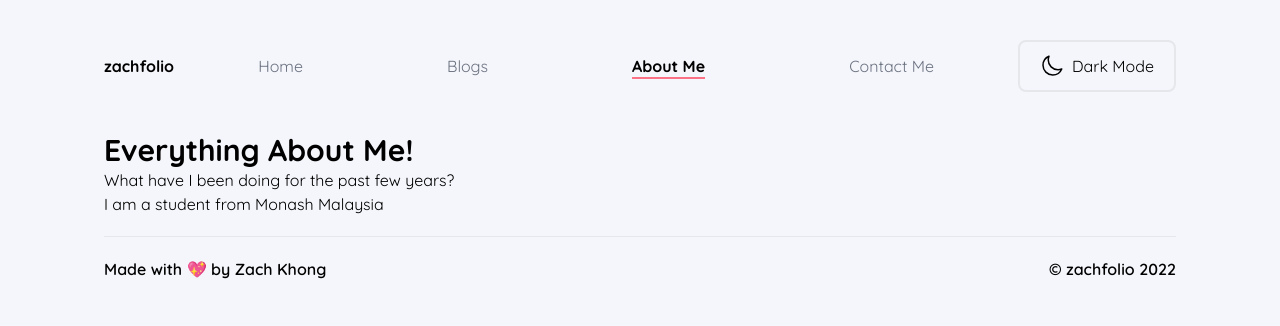
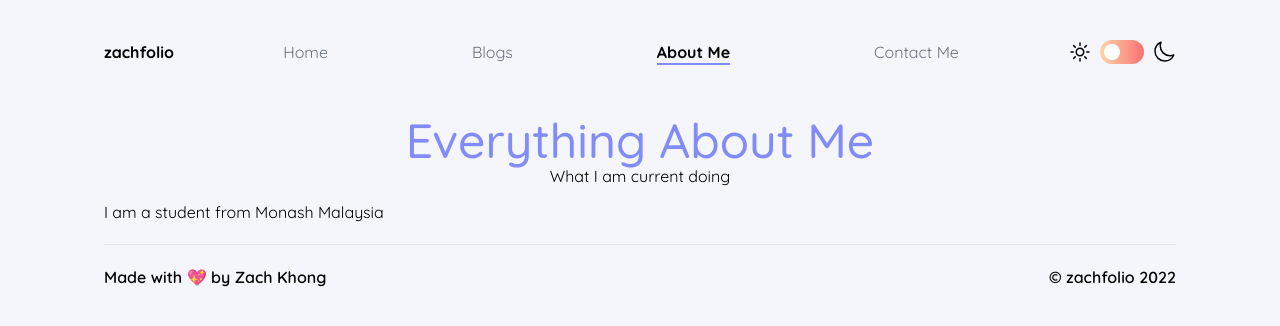
Before and after one commit to multipletwigs/zachfolio-v2, a Next.js app: page /about in a window 1280 px wide. Shown: the top 326 px of the page. Built offline with nearby package versions, Linux system fonts and the light colour scheme.

Commit message:
added in light/dark mode

```diff
--- a/components/NavBar.tsx
+++ b/components/NavBar.tsx
@@ -1,8 +1,6 @@
-import { useEffect, useState } from "react";
 import NextLink from 'next/link';
-import { siteMetaData } from "../data/siteMetadata";
 import { useRouter } from "next/router";
-import { useTheme } from 'next-themes'
+import ColorModeToggle from "./colorModeToggle";
 
 interface NavItemType {
   href: string,
@@ -16,7 +14,7 @@ const NavItem = ({ href, navTitle }: NavItemType) => {
   return (
     <NextLink className={'p-10 hover:bg-slate-50'} href={href}>
       <a className={`${isActive ? 'font-bold p-3 hover:bg-slate-50/10' : 'font-normal text-gray-500 p-3 hover:bg-slate-50/10'}`}>
-        <span className={`${isActive ? 'py-[1px] border-b-2 border-rose-400' : 'capsize'}`}>
+        <span className={`${isActive ? 'py-[1px] border-b-2 border-indigo-400' : 'capsize'}`}>
           {navTitle}
         </span>
       </a>
@@ -24,12 +22,7 @@ const NavItem = ({ href, navTitle }: NavItemType) => {
   )
 }
 
-
 const NavBar = () => {
-  const [mounted, setMounted] = useState(false);
-  const { resolvedTheme, setTheme } = useTheme();
-
-  useEffect(() => setMounted(true), []);
 
   return (
     <div className={"relative"}>
@@ -41,32 +34,7 @@ const NavBar = () => {
           <NavItem href={"/about"} navTitle="About Me"></NavItem>
           <NavItem href={"/contact"} navTitle="Contact Me"></NavItem>
         </div>
-        <button aria-label="Toggle Color Mode" type="button"
-          className="invisible sm:visible flex items-center justify-center
-           rounded-lg border-2 px-5 py-3 hover:bg-[#EAEDFF] transition-all duration-300 dark:hover:bg-black"
-          onClick={() => {
-            setTheme(resolvedTheme === 'dark' ? 'light' : 'dark')
-          }
-          }>
-          {
-            mounted && (
-              <div>
-                {
-                  resolvedTheme === 'dark' ?
-                    <div className="flex gap-2">
-                      <svg xmlns="http://www.w3.org/2000/svg" fill="none" viewBox="0 0 24 24" stroke-width="1.5" stroke="currentColor" className="w-6 h-6">
-                        <path stroke-linecap="round" stroke-linejoin="round" d="M12 3v2.25m6.364.386l-1.591 1.591M21 12h-2.25m-.386 6.364l-1.591-1.591M12 18.75V21m-4.773-4.227l-1.591 1.591M5.25 12H3m4.227-4.773L5.636 5.636M15.75 12a3.75 3.75 0 11-7.5 0 3.75 3.75 0 017.5 0z" />
-                      </svg>
-                      Light Mode
-                    </div> : <div className="flex gap-2"><svg xmlns="http://www.w3.org/2000/svg" fill="none" viewBox="0 0 24 24" stroke-width="1.5" stroke="currentColor" className="w-6 h-6">
-                      <path stroke-linecap="round" stroke-linejoin="round" d="M21.752 15.002A9.718 9.718 0 0118 15.75c-5.385 0-9.75-4.365-9.75-9.75 0-1.33.266-2.597.748-3.752A9.753 9.753 0 003 11.25C3 16.635 7.365 21 12.75 21a9.753 9.753 0 009.002-5.998z" />
-                    </svg>
-                      Dark Mode</div>
-                }
-              </div>
-            )
-          }
-        </button>
+        <ColorModeToggle/>
       </div>
     </div>
   )
--- /dev/null
+++ b/components/PageHeader.tsx
@@ -0,0 +1,18 @@
+import React from 'react'
+
+interface PageHeader {
+    title: string,
+    desc: string
+}
+
+
+const PageHeader = ({title, desc}: PageHeader) => {
+  return (
+    <header className="text-center py-3 font-sans">
+        <h1 className="text-5xl font-medium text-indigo-400">{title}</h1>
+        <h3 className="text">{desc}</h3>
+    </header>
+  )
+}
+
+export default PageHeader
--- /dev/null
+++ b/components/colorModeToggle.tsx
@@ -0,0 +1,72 @@
+import { useEffect, useState } from 'react'
+import { Switch } from '@headlessui/react'
+import { useTheme } from 'next-themes';
+
+// const ref = () => {
+// 	return (
+// 		<button aria-label="Toggle Color Mode" type="button"
+//           className="invisible sm:visible flex items-center justify-center
+//            rounded-lg border-2 px-5 py-3 hover:bg-[#EAEDFF] transition-all duration-300 dark:hover:bg-black"
+//           onClick={() => {
+//             setTheme(resolvedTheme === 'dark' ? 'light' : 'dark')
+//           }
+//           }>
+//           {
+//             mounted && (
+//               <div>
+//                 {
+//                   resolvedTheme === 'dark' ?
+//                     <div className="flex gap-2">
+//                       <svg xmlns="http://www.w3.org/2000/svg" fill="none" viewBox="0 0 24 24" stroke-width="1.5" stroke="currentColor" className="w-6 h-6">
+//                         <path stroke-linecap="round" stroke-linejoin="round" d="M12 3v2.25m6.364.386l-1.591 1.591M21 12h-2.25m-.386 6.364l-1.591-1.591M12 18.75V21m-4.773-4.227l-1.591 1.591M5.25 12H3m4.227-4.773L5.636 5.636M15.75 12a3.75 3.75 0 11-7.5 0 3.75 3.75 0 017.5 0z" />
+//                       </svg>
+//                       Light Mode
+//                     </div> : <div className="flex gap-2"><svg xmlns="http://www.w3.org/2000/svg" fill="none" viewBox="0 0 24 24" stroke-width="1.5" stroke="currentColor" className="w-6 h-6">
+//                       <path stroke-linecap="round" stroke-linejoin="round" d="M21.752 15.002A9.718 9.718 0 0118 15.75c-5.385 0-9.75-4.365-9.75-9.75 0-1.33.266-2.597.748-3.752A9.753 9.753 0 003 11.25C3 16.635 7.365 21 12.75 21a9.753 9.753 0 009.002-5.998z" />
+//                     </svg>
+//                       Dark Mode</div>
+//                 }
+//               </div>
+//             )
+//           }
+//         </button>
+// 	)
+
+// }
+
+const ColorModeToggle = () => {
+	const [mounted, setMounted] = useState(false);
+	const { resolvedTheme, setTheme } = useTheme();
+
+	useEffect(() => {
+		setMounted(true);
+	})
+
+  return (
+		<>
+		{mounted &&
+		<div className="flex gap-2">
+			<svg xmlns="http://www.w3.org/2000/svg" fill="none" viewBox="0 0 24 24" stroke-width="1.5" stroke="currentColor" className="w-6 h-6">
+				<path stroke-linecap="round" stroke-linejoin="round" d="M12 3v2.25m6.364.386l-1.591 1.591M21 12h-2.25m-.386 6.364l-1.591-1.591M12 18.75V21m-4.773-4.227l-1.591 1.591M5.25 12H3m4.227-4.773L5.636 5.636M15.75 12a3.75 3.75 0 11-7.5 0 3.75 3.75 0 017.5 0z" />
+	   	</svg>
+			<Switch
+      checked={resolvedTheme === 'dark'}
+      onChange={() => resolvedTheme === 'dark' ? setTheme('light'): setTheme('dark')}
+      className={`bg-gradient-to-r from-orange-200 to-red-400 relative inline-flex h-6 w-11 items-center rounded-full dark:from-indigo-800 dark:to-indigo-400`}
+    	>
+				<span className="sr-only">{
+					resolvedTheme === 'dark' ? 'Enable Light Mode' : 'Enable Dark Mode'
+				}</span>
+				<span
+					className={`translate-x-1 dark:translate-x-6 inline-block h-4 w-4 transform rounded-full bg-white transition`}
+				/>
+    	</Switch>
+			<svg xmlns="http://www.w3.org/2000/svg" fill="none" viewBox="0 0 24 24" stroke-width="1.5" stroke="currentColor" className="w-6 h-6">
+          <path stroke-linecap="round" stroke-linejoin="round" d="M21.752 15.002A9.718 9.718 0 0118 15.75c-5.385 0-9.75-4.365-9.75-9.75 0-1.33.266-2.597.748-3.752A9.753 9.753 0 003 11.25C3 16.635 7.365 21 12.75 21a9.753 9.753 0 009.002-5.998z" />
+        </svg>
+		</div> }
+		</>
+  )
+}
+
+export default ColorModeToggle
--- a/next.config.js
+++ b/next.config.js
@@ -1,7 +1,7 @@
 /** @type {import('next').NextConfig} */
 module.exports = {
   // React 18 strict mode causes double rerenders
-  reactStrictMode: false,
+  reactStrictMode: true,
   env:{
     BASE_URL: process.env.BASE_URL
   }
--- a/package.json
+++ b/package.json
@@ -6,6 +6,7 @@
     "start": "next start"
   },
   "dependencies": {
+    "@headlessui/react": "^1.7.3",
     "@heroicons/react": "^2.0.12",
     "@notionhq/client": "^2.2.1",
     "next": "latest",
--- a/pages/about.tsx
+++ b/pages/about.tsx
@@ -2,15 +2,13 @@ import React, { useEffect } from 'react'
 import { NextPage } from 'next'
 import { Container } from '../layouts/Container'
 import { getDB } from 'lib/notion'
+import PageHeader from 'components/PageHeader'
 
 const about: NextPage = () => {
 
   return (
     <Container>
-        <header>
-          <h1 className="text-3xl font-bold">Everything About Me!</h1>
-          <h3 className="text">What have I been doing for the past few years?</h3>
-        </header>
+        <PageHeader title={"Everything About Me"} desc={'What I am current doing'}/>
         <p>I am a student from Monash Malaysia</p>
     </Container>
   )
--- a/pages/blog.tsx
+++ b/pages/blog.tsx
@@ -1,8 +1,28 @@
+import { getDB } from 'lib/notion';
 import { NextPage } from 'next/types'
 import React from 'react'
 import { Container } from '../layouts/Container'
 
-const blog: NextPage = () => {
+/*
+Exporting getStaticProps will allow you to share a state in that is called in lib.
+Whatever that is returned as props here will be passed down into the component below.
+
+getStaticProps: allows for ISR, where we only want the server to generate the content following
+a caching mechanism. This way your API doesn't get called every time the site gets rendered.
+*/
+export async function getStaticProps(){
+  const post = await getDB(process.env.NOTION_BLOG_DB_ID as string);
+
+  return {
+    props:{
+      post
+    }
+  }
+}
+
+
+const blog: NextPage = (props: any) => {
+  console.log(props.post)
   return (
     <Container>
         <div>Blog</div>
--- a/pages/index.tsx
+++ b/pages/index.tsx
@@ -15,19 +15,19 @@ Whatever that is returned as props here will be passed down into the component b
 getStaticProps: allows for ISR, where we only want the server to generate the content following
 a caching mechanism. This way your API doesn't get called every time the site gets rendered.
 */
-// export async function getStaticProps(){
-//   const post = await getDB(process.env.NOTION_BLOG_DB_ID as string);
+export async function getStaticProps(){
+  const post = await getDB(process.env.NOTION_BLOG_DB_ID as string);
 
-//   return {
-//     props:{
-//       post
-//     }
-//   }
-// }
+  return {
+    props:{
+      post
+    }
+  }
+}
 
 const Home: NextPage = (props: any) => {
 
-  // console.log(props.post)
+  console.log(props.post)
 
   return (
     <Container>
@@ -41,7 +41,7 @@ const Home: NextPage = (props: any) => {
             <span className="text-indigo-400"> Zach Khong. </span>
             I'm a developer, and a final year Computer Science student at Monash University.
           </h1>
-          <p className="mt-5 text-xl font-medium w-[80%] sm:w-[80%] md:w-[80%]">An aspiring UI/UX Designer and Frontend Engineer. Making your software look lively and wonderful.</p>
+          <p className="mt-5 text-xl font-medium w-[80%] sm:w-[80%] md:w-[80%]">An aspiring Software Developer and UI Designer. Making your software look lively and wonderful, and dangerously practical.</p>
           <div className='flex gap-5 py-5'>
             <button className=" bg-slate-700 text-slate-200 font-semibold px-5 py-2 rounded-lg border-2 border-transparent transition-all duration-300 hover:rounded-3xl hover:bg-slate-800">Explore What I Know</button>
             <button className=" bg-slate-200 text-slate-700 font-semibold px-5 py-2 rounded-lg border-2 border-transparent transition-all duration-300 hover:rounded-3xl hover:bg-slate-400">More About Me</button>
```
Also changed, not shown: 1 other file (tests, documents, lock files or other folders).
